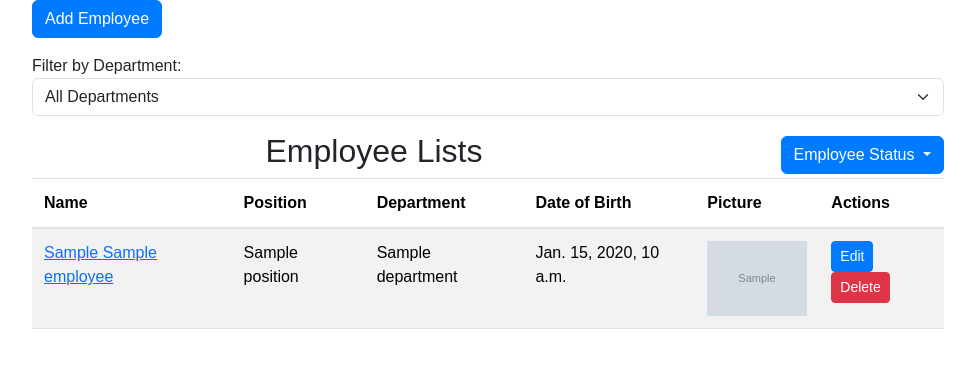
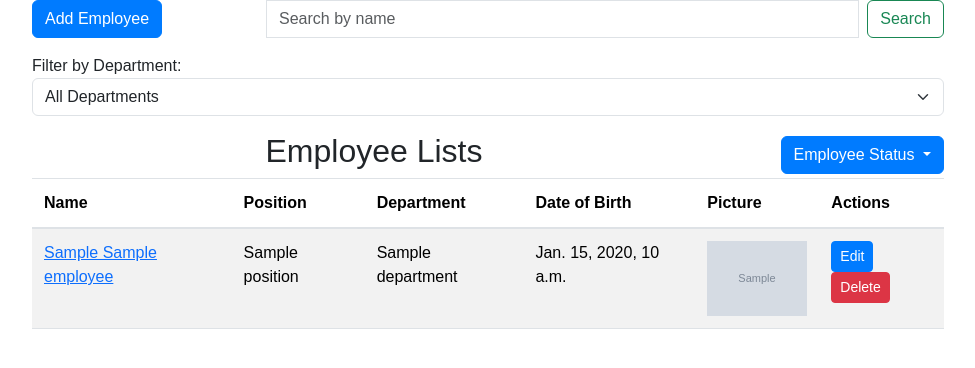
Before and after one commit to Mesele9/hrms, a Django app: template hr_management/employee_management/templates/employee_list.html in a window 1280 px wide. Shown: the part 56-424 px from the top of the page, without its empty margins (152-1127 px from the left). Run offline with Django 3.2, Linux system fonts and the light colour scheme; the template is opened without the code that fills it: most values are stand-ins (such as "Sample title", 1, 10 or a date in 2020); grey boxes marked "Sample" are stand-in pictures.

Commit message:
add gender to employee model

```diff
--- a/hr_management/employee_management/forms.py
+++ b/hr_management/employee_management/forms.py
@@ -15,7 +15,7 @@ class PositionForm(forms.ModelForm):
 class EmployeeForm(forms.ModelForm):
     class Meta:
         model = Employee
-        fields = ['first_name', 'middle_name', 'last_name', 'email', 'department', 'position', 'date_of_birth', 'hire_date', 'salary', 'is_active', 'picture']
+        fields = ['first_name', 'middle_name', 'last_name', 'gender', 'email', 'department', 'position', 'date_of_birth', 'hire_date', 'salary', 'is_active', 'picture']
         widgets = {
             'date_of_birth': forms.DateInput(attrs={'type': 'date'}),
             'hire_date': forms.DateInput(attrs={'type': 'date'}),
--- a/hr_management/employee_management/templates/employee_detail.html
+++ b/hr_management/employee_management/templates/employee_detail.html
@@ -12,6 +12,10 @@
         <tr>
             <th>Department:</th>
             <td>{{ employee.department }}</td>
+        </tr>
+        <tr>
+            <th>Gender:</th>
+            <td>{{ employee.get_gender_display}}</td>
         </tr>
         <tr>
             <th>Date of Birth:</th>
--- a/hr_management/employee_management/templates/employee_list.html
+++ b/hr_management/employee_management/templates/employee_list.html
@@ -5,6 +5,13 @@
     <div class="row">
         <div class="col-md-3">
             <a href="{% url 'hrms:employee_create' %}" class="btn btn-primary mb-3">Add Employee</a>
+        </div>
+
+        <div class="col-md-9">
+            <form class="d-flex">
+                <input class="form-control me-2" type="search" placeholder="Search by name" aria-label="Search" id="search-input">
+                <button class="btn btn-outline-success" type="button" onclick="searchEmployees()">Search</button>
+            </form>
         </div>
 
     </div>
```
Also changed, not shown: hr_management/employee_management/models.py (+7 -0 lines), hr_management/db.sqlite3, hr_management/employee_management/migrations/0003_employee_gender.py (added), hr_management/employee_management/migrations/0004_alter_employee_gender.py (added).
